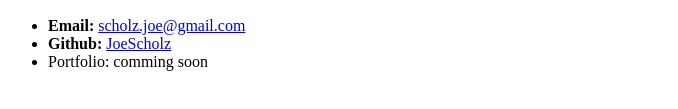
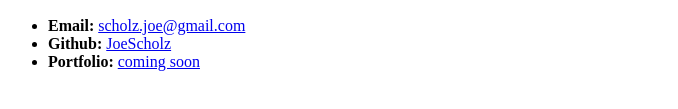
Before and after one commit to JoeScholz/NewGitRepo, a plain HTML site: page index.html in a window 1280 px wide. Shown: the part 325-434 px from the top of the page, without its empty margins (0-678 px from the left). Drawn offline with Linux system fonts and the light colour scheme.

Commit message:
index.html

```diff
--- a/index.html
+++ b/index.html
@@ -18,7 +18,7 @@
             <ul>
                 <li><strong>Email:</strong> <a href="scholz.joe@gmail.com">scholz.joe@gmail.com</a></li>
                 <li><strong>Github:</strong> <a href="https://github.com/JoeScholz">JoeScholz</a></li>
-                <li>Portfolio: comming soon</li>
+                <li><strong>Portfolio:</strong> <a href="#">coming soon</a></li>
             </ul>
 
         </body>
```
